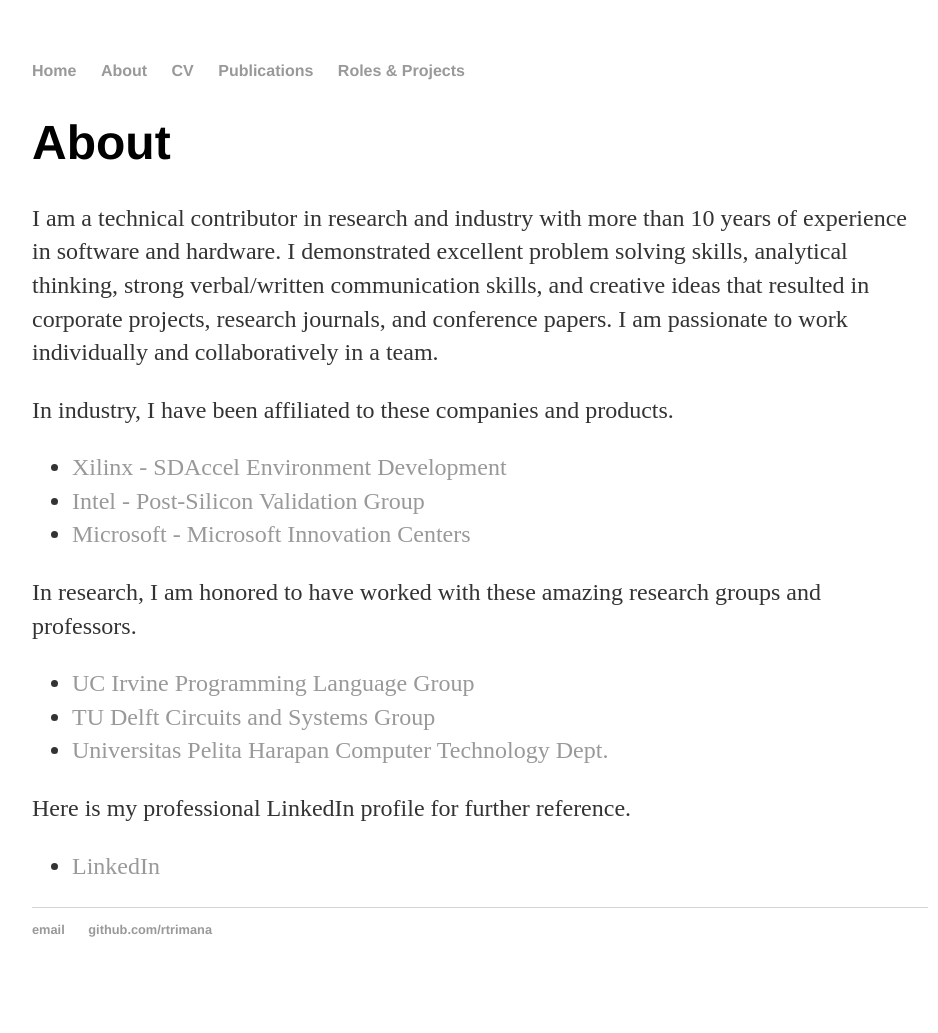
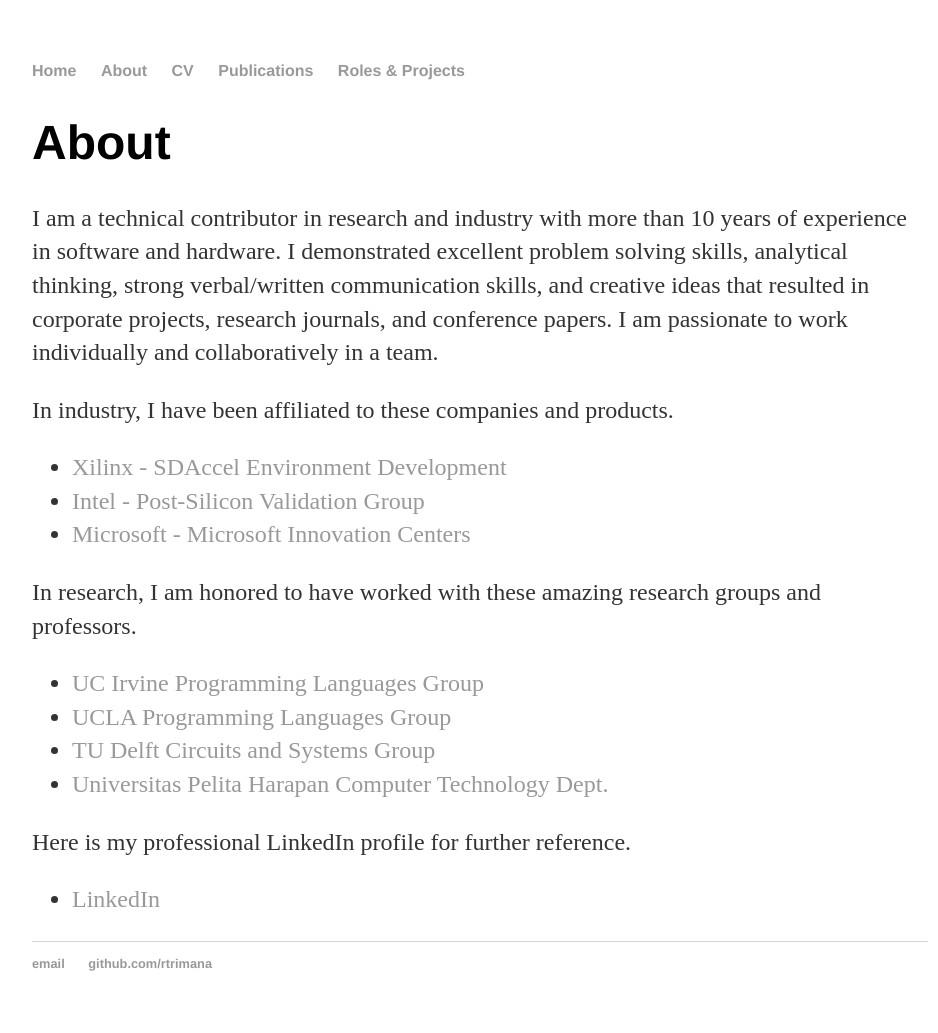
Before and after one commit to rtrimana/rahmaditrimananda.github.io, a Jekyll site: the page built from about/index.html, in a window 1280 px wide. Shown: the whole page, without its empty margins (160-1098 px from the left). Built offline with Jekyll 4.4.1, drawn with Linux system fonts in a browser that asks for light colours; before the commit the page ends 999 px from its top, so only the background shows below that.

Commit message:
Update index.html

```diff
--- a/about/index.html
+++ b/about/index.html
@@ -16,7 +16,8 @@
 
 			<p>In research, I am honored to have worked with these amazing research groups and professors.</p>
 			<ul class="research">
-				<li><a href="http://plrg.eecs.uci.edu" target="_blank">UC Irvine Programming Language Group</a></li>
+				<li><a href="http://plrg.eecs.uci.edu" target="_blank">UC Irvine Programming Languages Group</a></li>
+				<li><a href="http://web.cs.ucla.edu/~harryxu/index.html" target="_blank">UCLA Programming Languages Group</a></li>
 				<li><a href="http://ens.ewi.tudelft.nl/People/bio.php?id=36" target="_blank">TU Delft Circuits and Systems Group</a></li>
 				<li><a href="http://cs.uph.edu/component/wmcontents/content/14.html" target="_blank">Universitas Pelita Harapan Computer Technology Dept.</a></li>
 				</ul>
```
